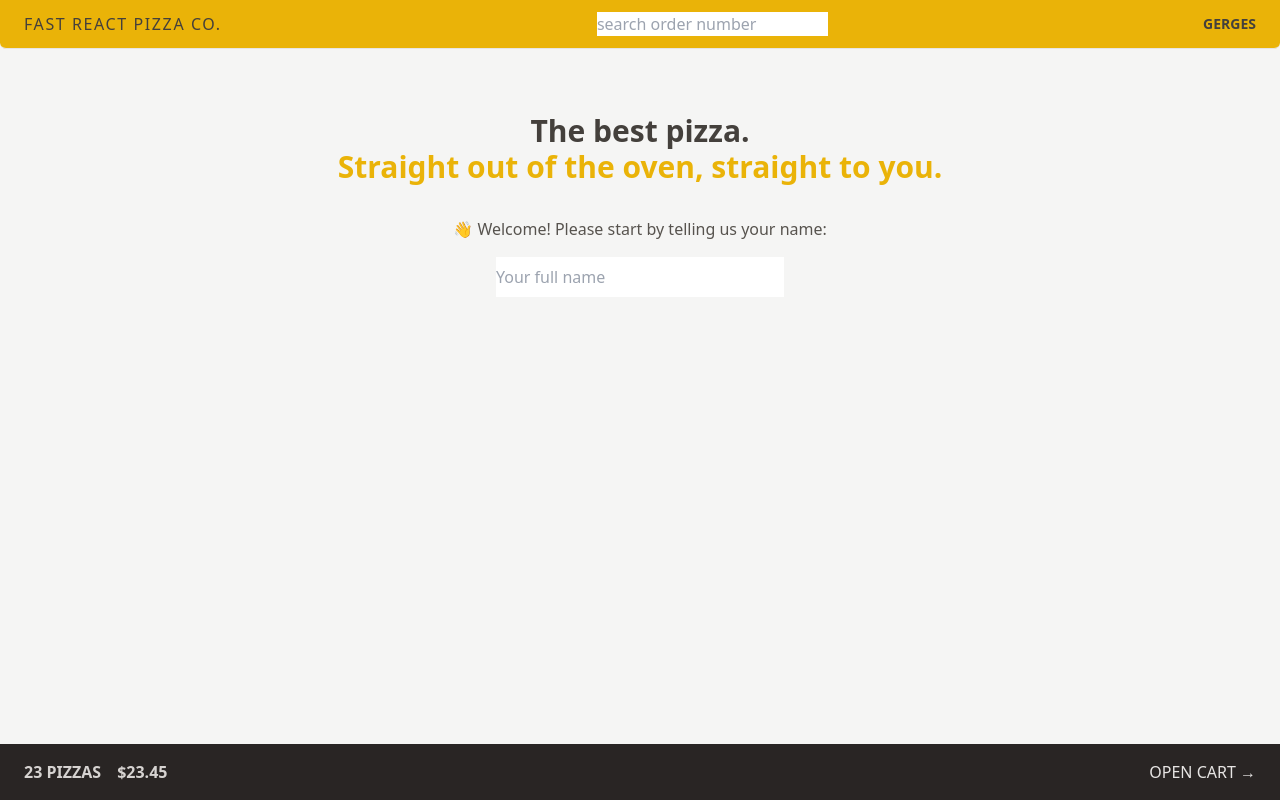
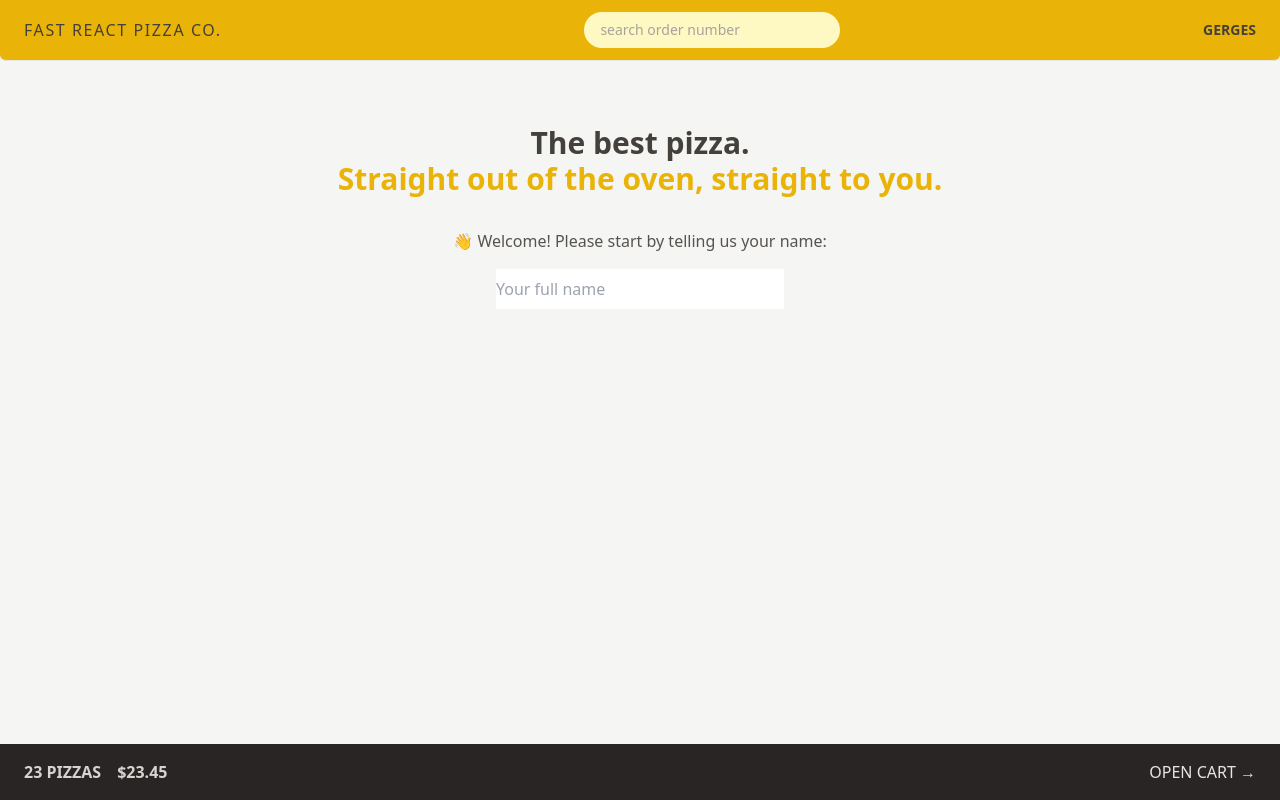
Before and after one commit to G3RGES/fast-react-pizza, a React (Vite) app: page / in a window 1280 px wide. Built offline with nearby package versions, Linux system fonts and the light colour scheme.

Commit message:
Update SearchOrder.jsx

```diff
--- a/src/features/order/SearchOrder.jsx
+++ b/src/features/order/SearchOrder.jsx
@@ -25,6 +25,7 @@
         placeholder="search order number"
         value={query}
         onChange={handleChange}
+        className="w-28 rounded-full bg-yellow-100 px-4 py-2 text-sm transition-all duration-300 placeholder:text-stone-400 focus:outline-none focus:ring focus:ring-yellow-600 focus:ring-opacity-50 sm:w-64 sm:focus:w-72"
       />
     </form>
   );
```
